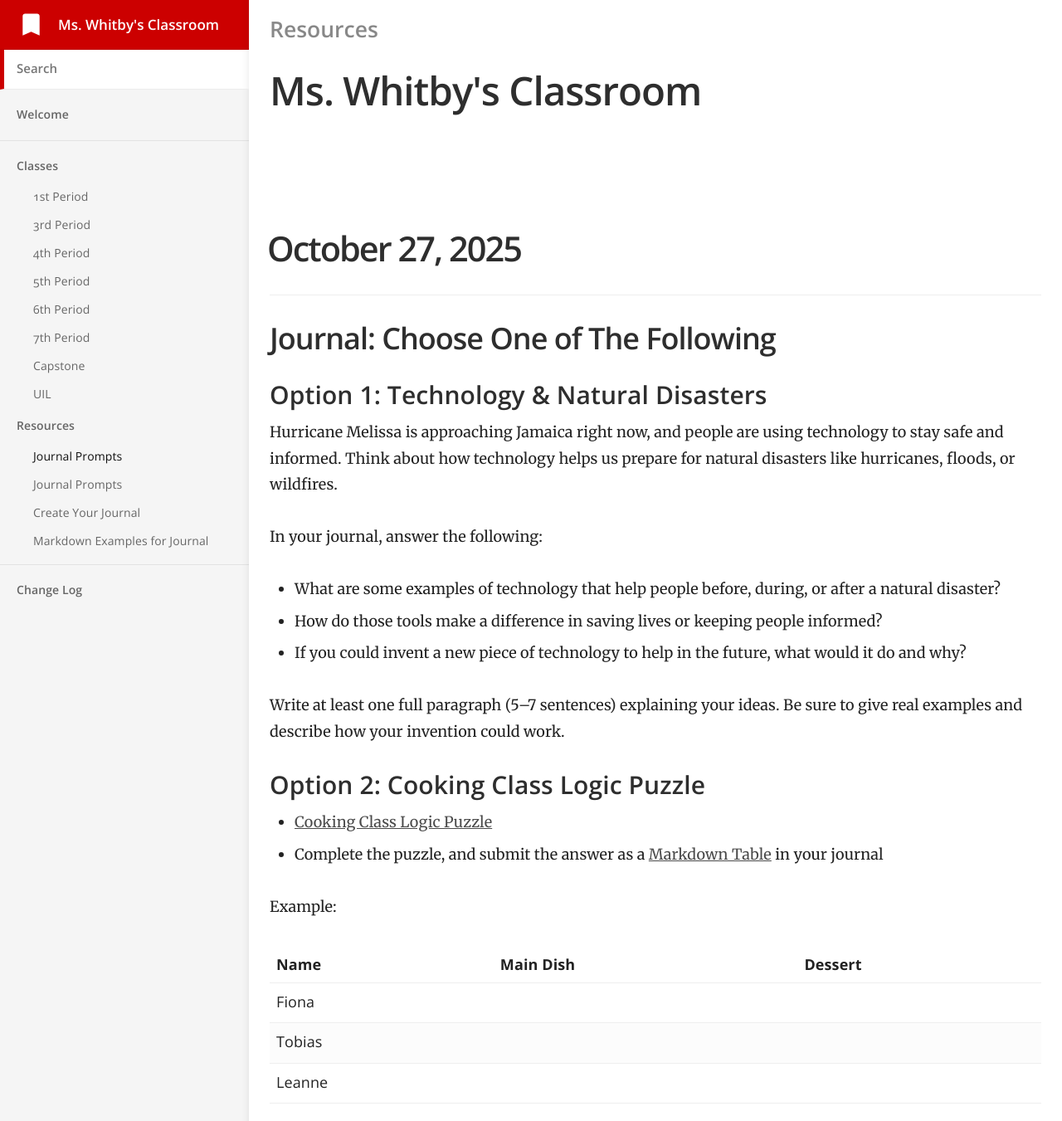
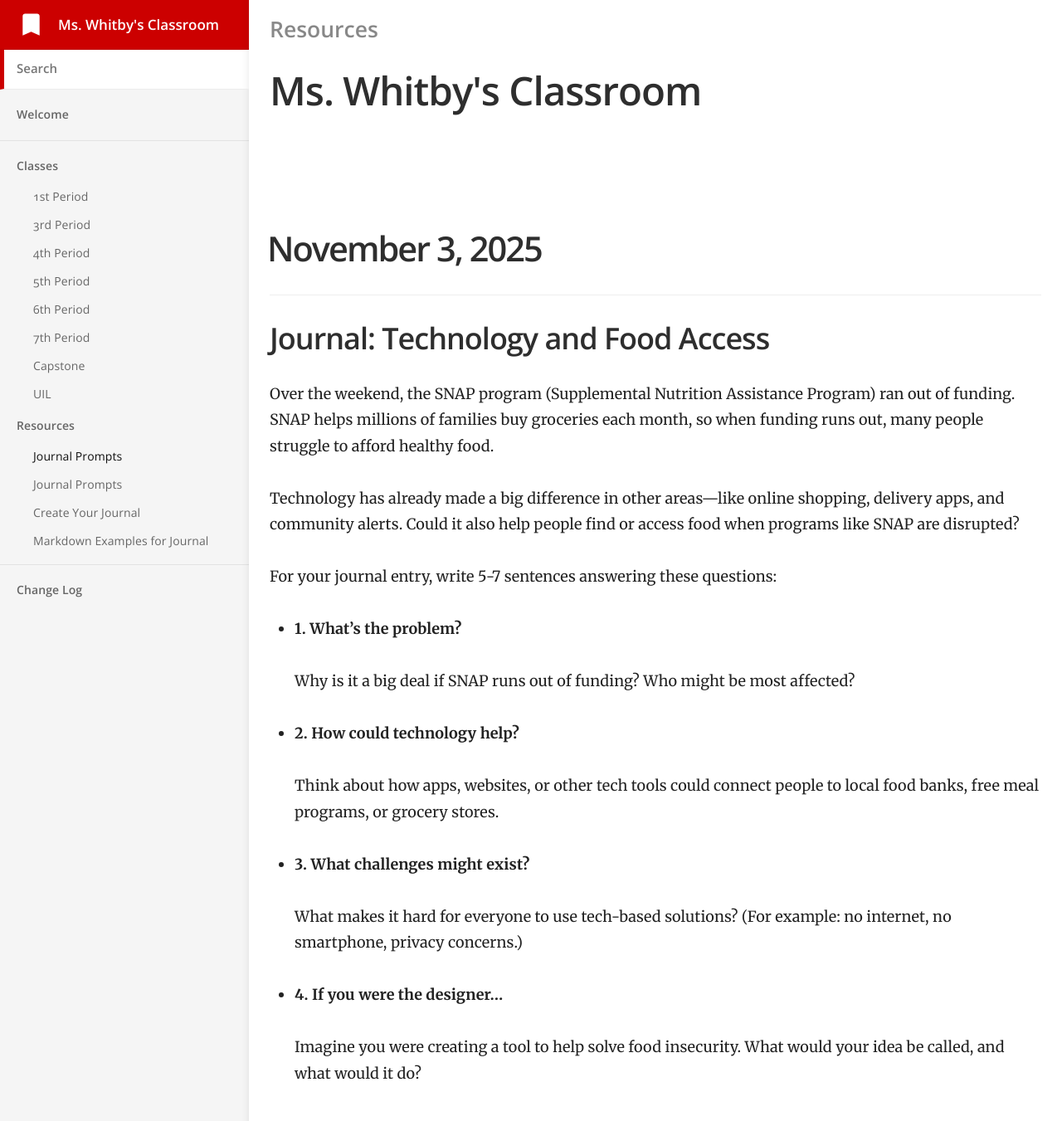
Before and after one commit to mswhitby/classroom, a Jekyll site: the page built from _docs/resources/journal.md, in a window 1280 px wide and 1400 px high. Shown: the top 1351 px of the window at 83% size. Built offline with Jekyll 4.4.1, drawn with Linux system fonts in a browser that asks for light colours.

Commit message:
Updated journal

```diff
--- a/_docs/resources/journal.md
+++ b/_docs/resources/journal.md
@@ -3,6 +3,34 @@ title: Journal Prompts
 category: Resources
 order: 1
 ---
+
+# November 3, 2025
+
+## Journal: Technology and Food Access
+
+Over the weekend, the SNAP program (Supplemental Nutrition Assistance Program) ran out of funding. SNAP helps millions of families buy groceries each month, so when funding runs out, many people struggle to afford healthy food.
+
+Technology has already made a big difference in other areas—like online shopping, delivery apps, and community alerts. Could it also help people find or access food when programs like SNAP are disrupted?
+
+For your journal entry, write 5-7 sentences answering these questions:
+
+- **1. What’s the problem?**
+
+    Why is it a big deal if SNAP runs out of funding? Who might be most affected?
+
+- **2. How could technology help?**
+
+    Think about how apps, websites, or other tech tools could connect people to local food banks, free meal programs, or grocery stores.
+
+- **3. What challenges might exist?**
+
+    What makes it hard for everyone to use tech-based solutions? (For example: no internet, no smartphone, privacy concerns.)
+
+- **4. If you were the designer…**
+
+    Imagine you were creating a tool to help solve food insecurity. What would your idea be called, and what would it do?
+
+----
 
 # October 27, 2025
 
```
Also changed, not shown: _docs/classes/1st.md (+1 -1 lines).
